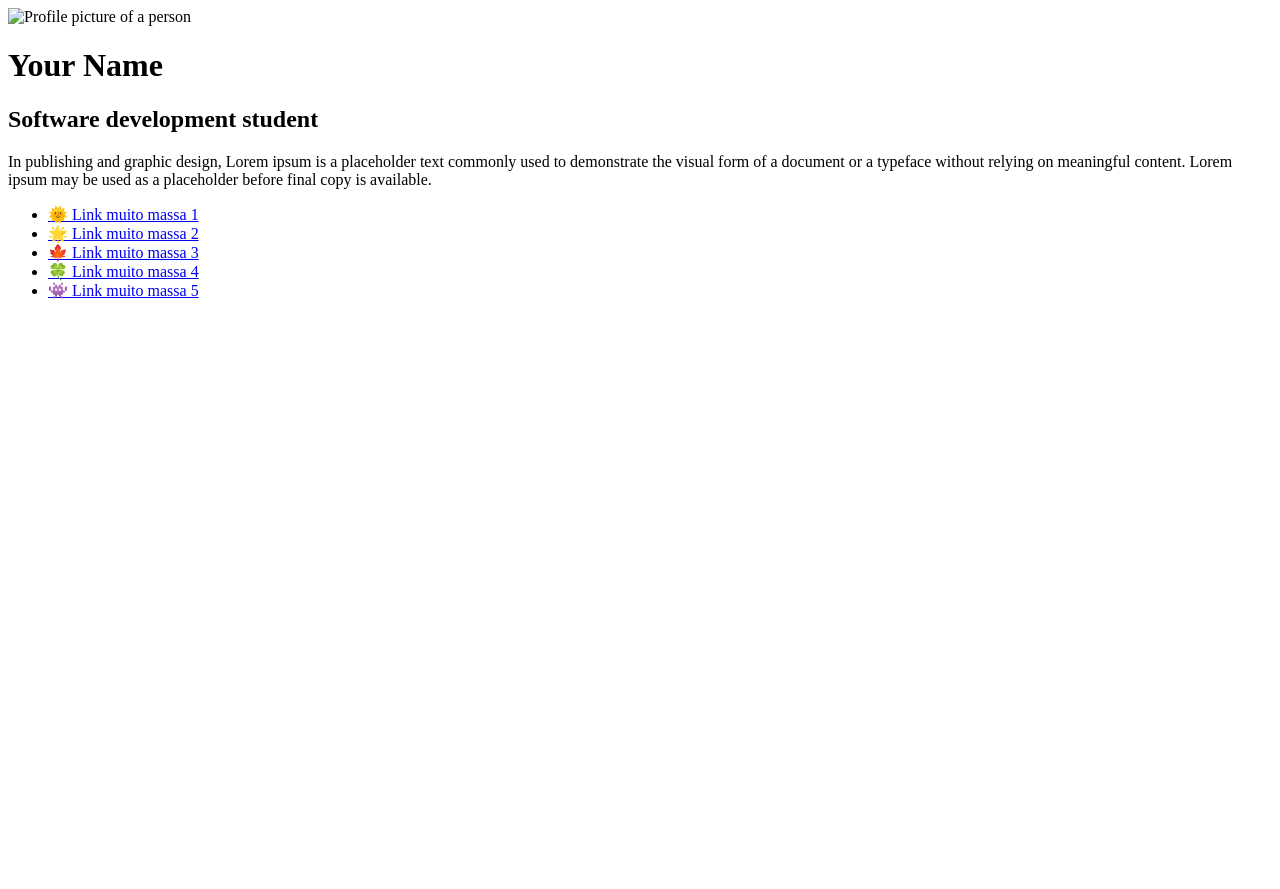
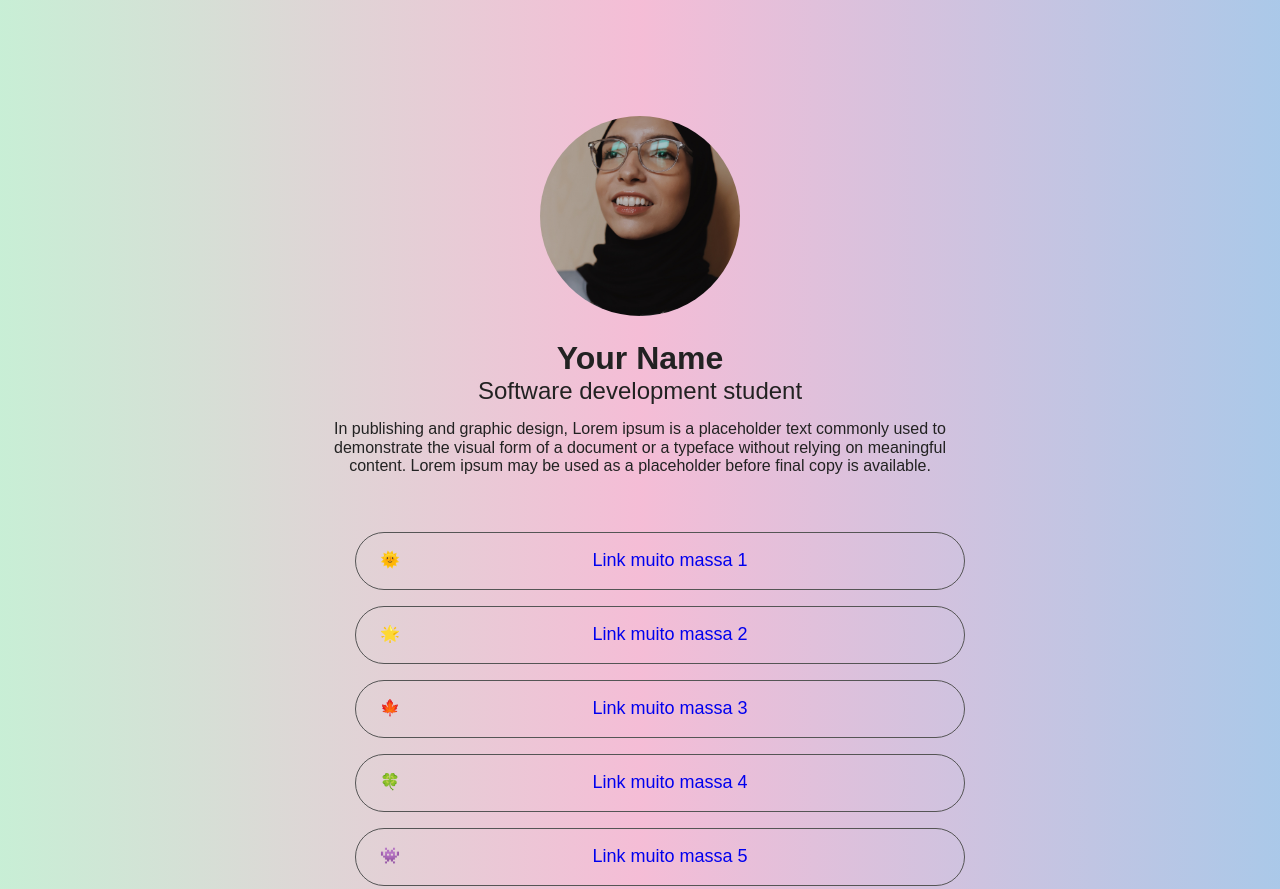
Before and after one commit to felippe-regazio/fluency-page-1, a plain HTML site: page index.html in a window 1280 px wide. Shown: the top 889 px of the page. Before the commit the page ends 800 px from the top, so only its background shows below. Drawn offline with Linux system fonts and the light colour scheme; the site is published under a folder, as on GitHub Pages, so addresses that start at the root find nothing.

Commit message:
fixed abs paths

```diff
--- a/index.html
+++ b/index.html
@@ -5,14 +5,14 @@
   <meta http-equiv="X-UA-Compatible" content="IE=edge">
   <meta name="viewport" content="width=device-width, initial-scale=1.0">
   <title>Seu Nome - Profile e Links</title>
-  <link rel="stylesheet" href="/style/normalize.css">
-  <link rel="stylesheet" href="/style/main.css">
+  <link rel="stylesheet" href="./style/normalize.css">
+  <link rel="stylesheet" href="./style/main.css">
 </head>
 <body>
   <div class="container">
     <div class="profile">
       <div class="profile__header">
-        <img src="/images/person.jpeg" alt="Profile picture of a person">
+        <img src="./images/person.jpeg" alt="Profile picture of a person">
         <h1>Your Name</h1>
         <h2>Software development student</h2>
       </div>
```
